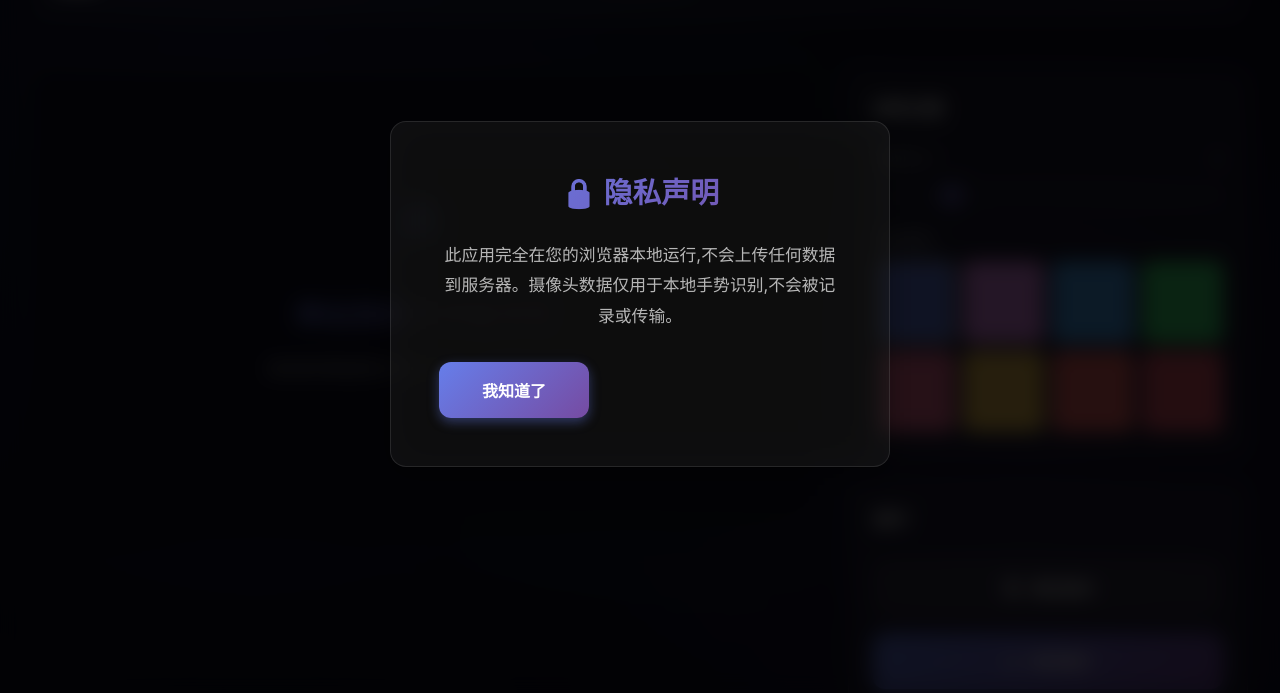
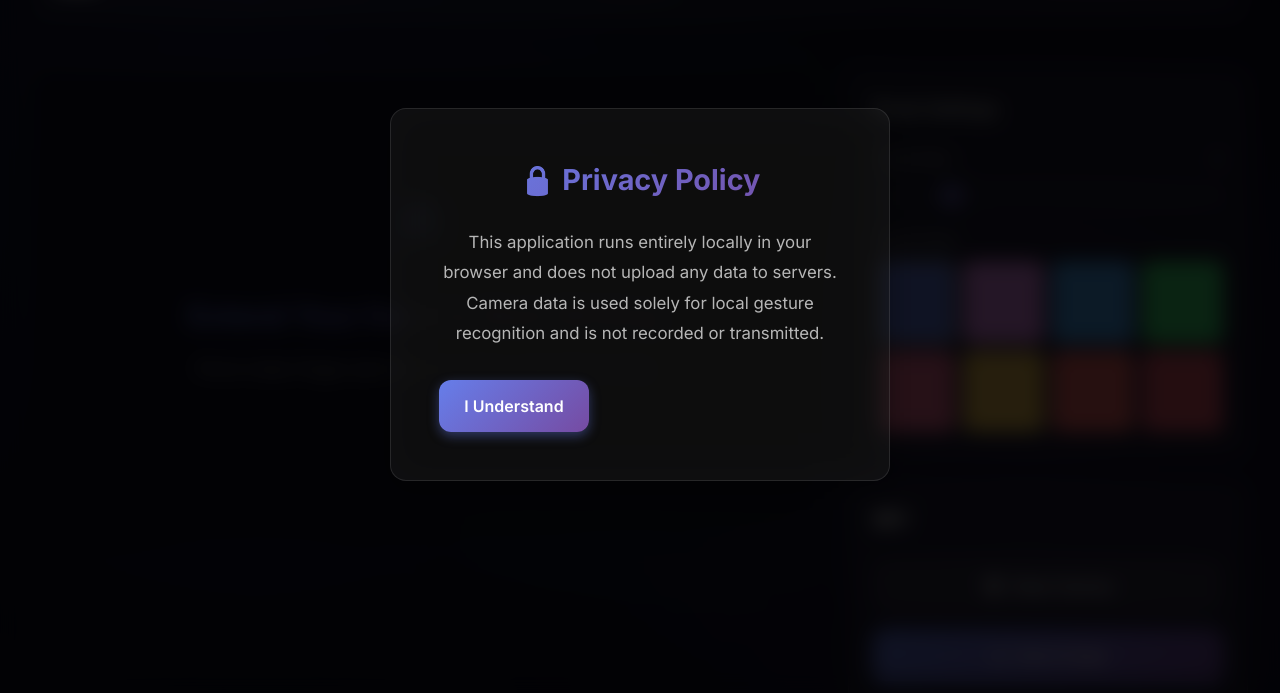
Before and after one commit to longzheng268/air-writing, a website with bundled scripts: page index.html in a window 1280 px wide. Shown: the part 106-799 px from the top of the page. Built offline with nearby package versions, Linux system fonts and the light colour scheme.

Commit message:
隐私申明国际化语言

```diff
--- a/assets/js/i18n.js
+++ b/assets/js/i18n.js
@@ -1,7 +1,8 @@
 // ==================== 国际化配置 ====================
 export const I18N = {
-    // 当前语言
-    currentLang: localStorage.getItem('air-writing-lang') || 'zh',
+    // 当前语言: 优先读取本地存储 -> 其次检测浏览器语言 -> 默认为中文
+    currentLang: localStorage.getItem('air-writing-lang') ||
+        (navigator.language.toLowerCase().startsWith('zh') ? 'zh' : 'en'),
 
     // 翻译文本
     translations: {
@@ -28,6 +29,11 @@ export const I18N = {
             gesturePinchDesc: '食指和拇指靠近开始绘制',
             gestureSeparate: '分开',
             gestureSeparateDesc: '手指分开停止绘制',
+
+            // 隐私声明
+            privacyTitle: '🔒 隐私声明',
+            privacyContent: '此应用完全在您的浏览器本地运行，不会上传任何数据到服务器。摄像头数据仅用于本地手势识别，不会被记录或传输。',
+            privacyBtn: '我知道了',
 
             // 页脚
             footerText: '使用 MediaPipe 手势识别技术 | 支持 Cloudflare Pages 部署',
@@ -58,6 +64,11 @@ export const I18N = {
             gesturePinchDesc: 'Bring fingers close to start drawing',
             gestureSeparate: 'Separate',
             gestureSeparateDesc: 'Separate fingers to stop drawing',
+
+            // Privacy Policy
+            privacyTitle: '🔒 Privacy Policy',
+            privacyContent: 'This application runs entirely locally in your browser and does not upload any data to servers. Camera data is used solely for local gesture recognition and is not recorded or transmitted.',
+            privacyBtn: 'I Understand',
 
             // Footer
             footerText: 'Powered by MediaPipe Gesture Recognition | Cloudflare Pages Ready',
--- a/index.html
+++ b/index.html
@@ -147,9 +147,9 @@
     <!-- 隐私声明弹窗 -->
     <div class="privacy-modal hidden" id="privacyModal">
         <div class="privacy-content">
-            <h2>🔒 隐私声明</h2>
-            <p>此应用完全在您的浏览器本地运行,不会上传任何数据到服务器。摄像头数据仅用于本地手势识别,不会被记录或传输。</p>
-            <button class="btn btn-primary" id="privacyAcceptBtn">我知道了</button>
+            <h2 data-i18n="privacyTitle">🔒 隐私声明</h2>
+            <p data-i18n="privacyContent">此应用完全在您的浏览器本地运行,不会上传任何数据到服务器。摄像头数据仅用于本地手势识别,不会被记录或传输。</p>
+            <button class="btn btn-primary" id="privacyAcceptBtn" data-i18n="privacyBtn">我知道了</button>
         </div>
     </div>
 
```
